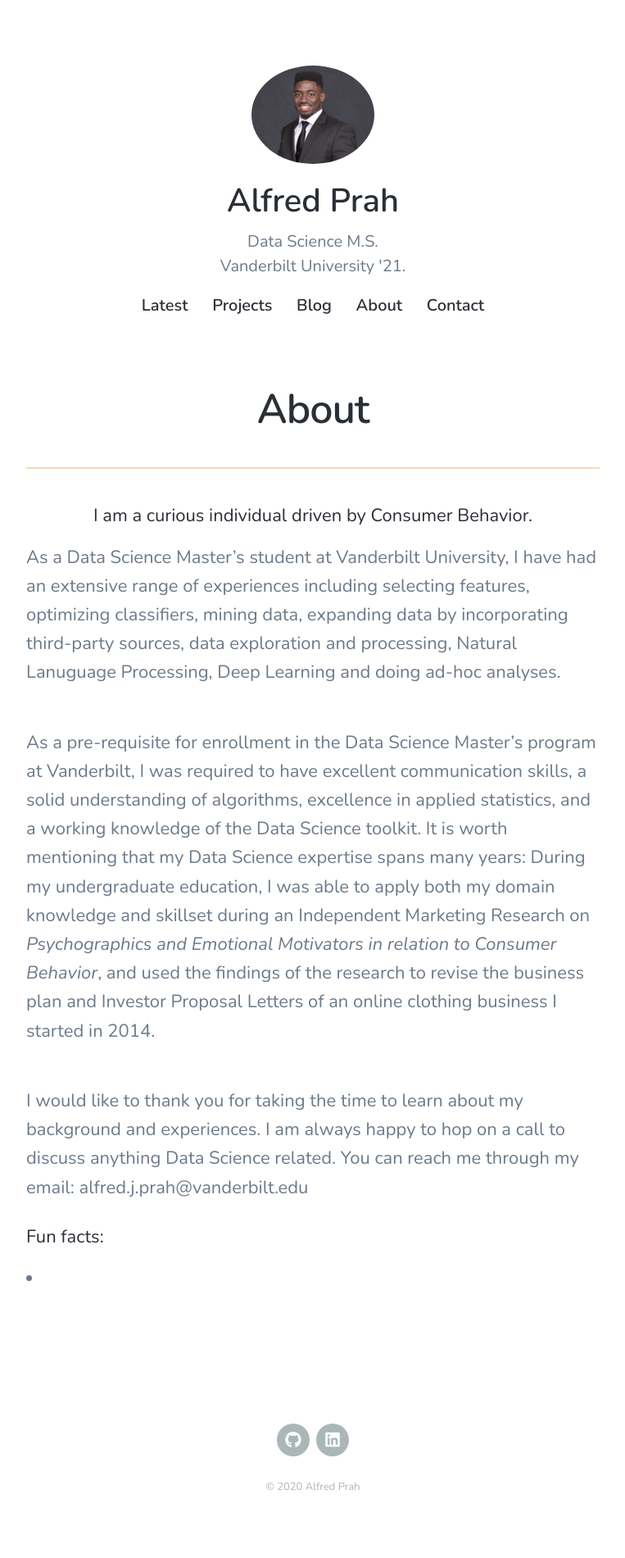
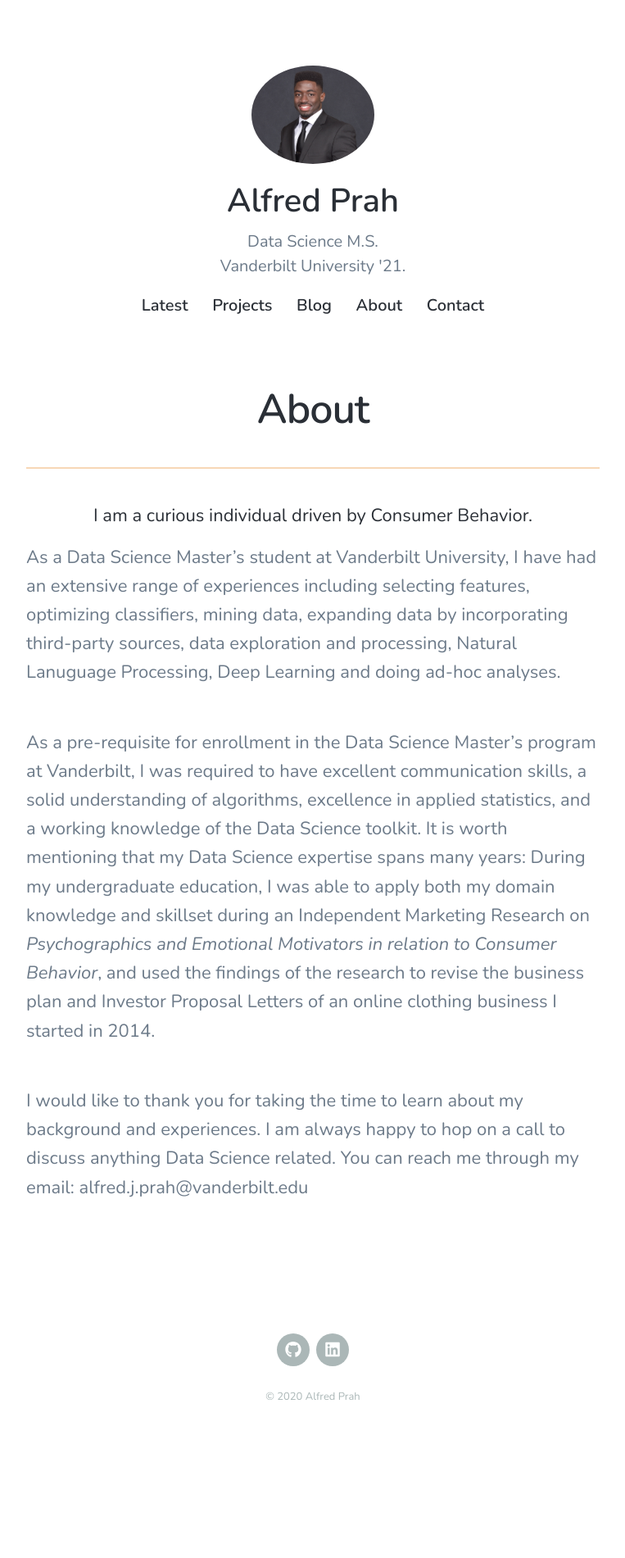
Before and after one commit to alfredprah/alfredprah.github.io2, a Jekyll site: the page built from _pages/about.md, in a window 1280 px wide. Shown: the whole page at 82% size, without its empty margins (258-1021 px from the left). Built offline with Jekyll 4.4.1, drawn with Linux system fonts in a browser that asks for light colours; nearby versions of some CDN libraries; after the commit the page ends 1791 px from its top, so only the background shows below that.

Commit message:
Update about.md

```diff
--- a/_pages/about.md
+++ b/_pages/about.md
@@ -12,7 +12,3 @@ As a pre-requisite for enrollment in the Data Science Master’s program at Vand
 the business plan and Investor Proposal Letters of an online clothing business I started in 2014.<br><br>
 
 I would like to thank you for taking the time to learn about my background and experiences. I am always happy to hop on a call to discuss anything Data Science related. You can reach me through my email: alfred.j.prah@vanderbilt.edu
-
-
-#### Fun facts:
-*
```
